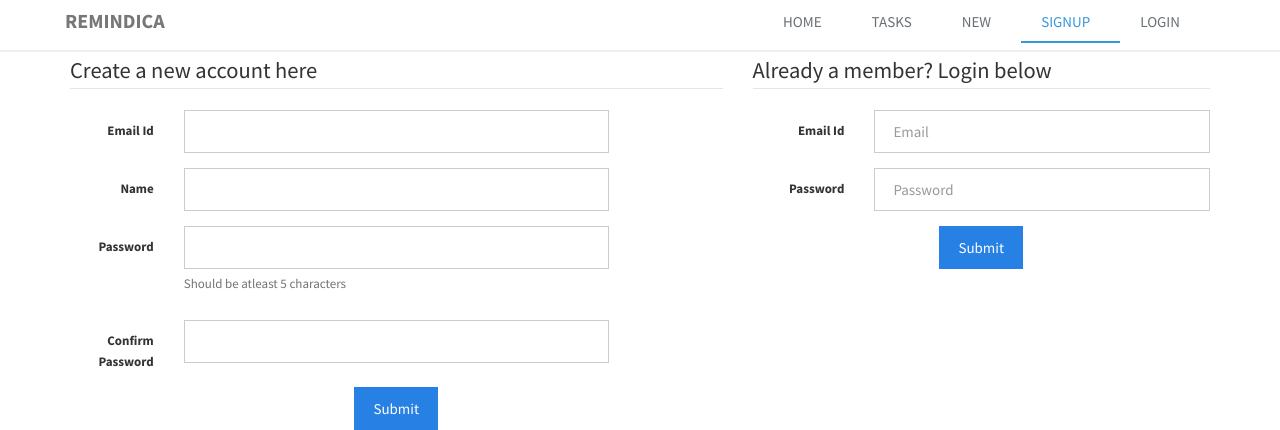
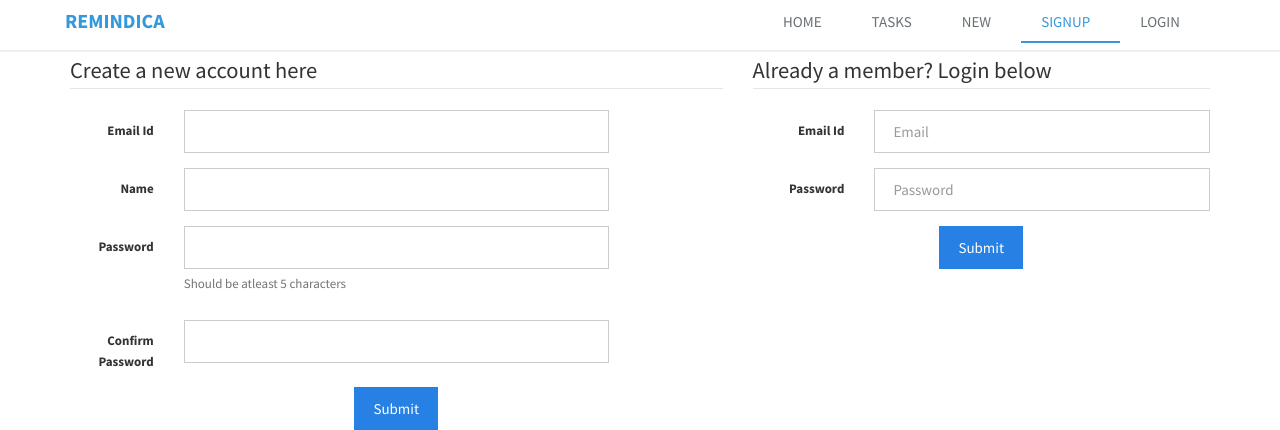
Before and after one commit to udayj/ReminderService, a Flask app: page /signup in a window 1280 px wide. Shown: the top 430 px of the page. Run offline with Flask 2, Linux system fonts and the light colour scheme; parts of the project's set-up code (start-up, migrations or seed data) failed here and were passed over; some libraries are stand-ins or nearby versions.

Commit message:
color change for logo text

```diff
--- a/templates/base.html
+++ b/templates/base.html
@@ -52,7 +52,7 @@
           <span class="icon-bar"></span>
         </button>
 
-        <a class="navbar-brand" href="/" style="top:10px;color:#777;font-size:20px;"><b>REMINDICA</b></a>
+        <a class="navbar-brand" href="/" style="top:10px;color:#3498db;font-size:20px;"><b>REMINDICA</b></a>
       </div>
         <div class="collapse navbar-collapse" id="navbar-main">
           <ul class="nav navbar-nav">
```
